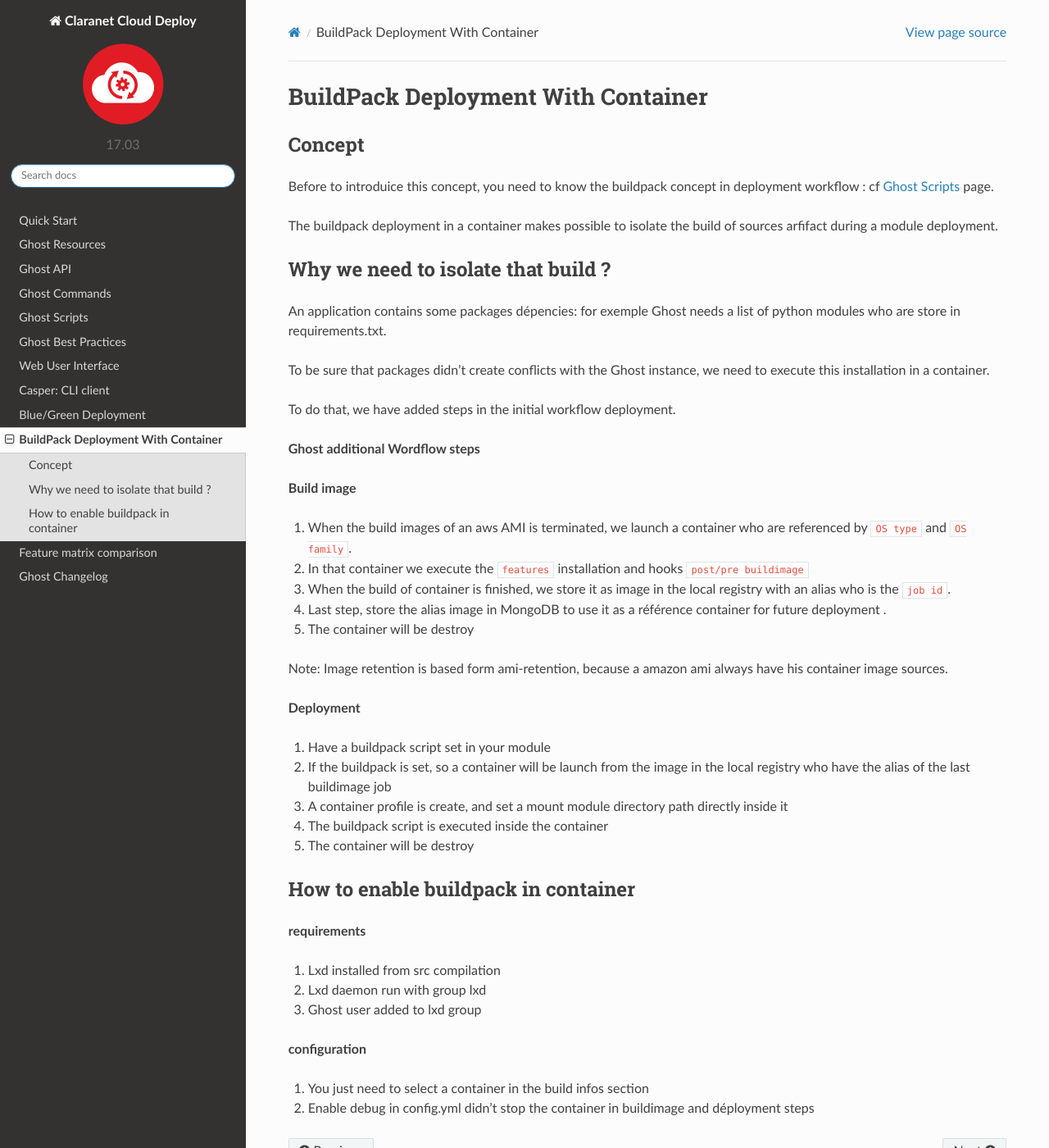
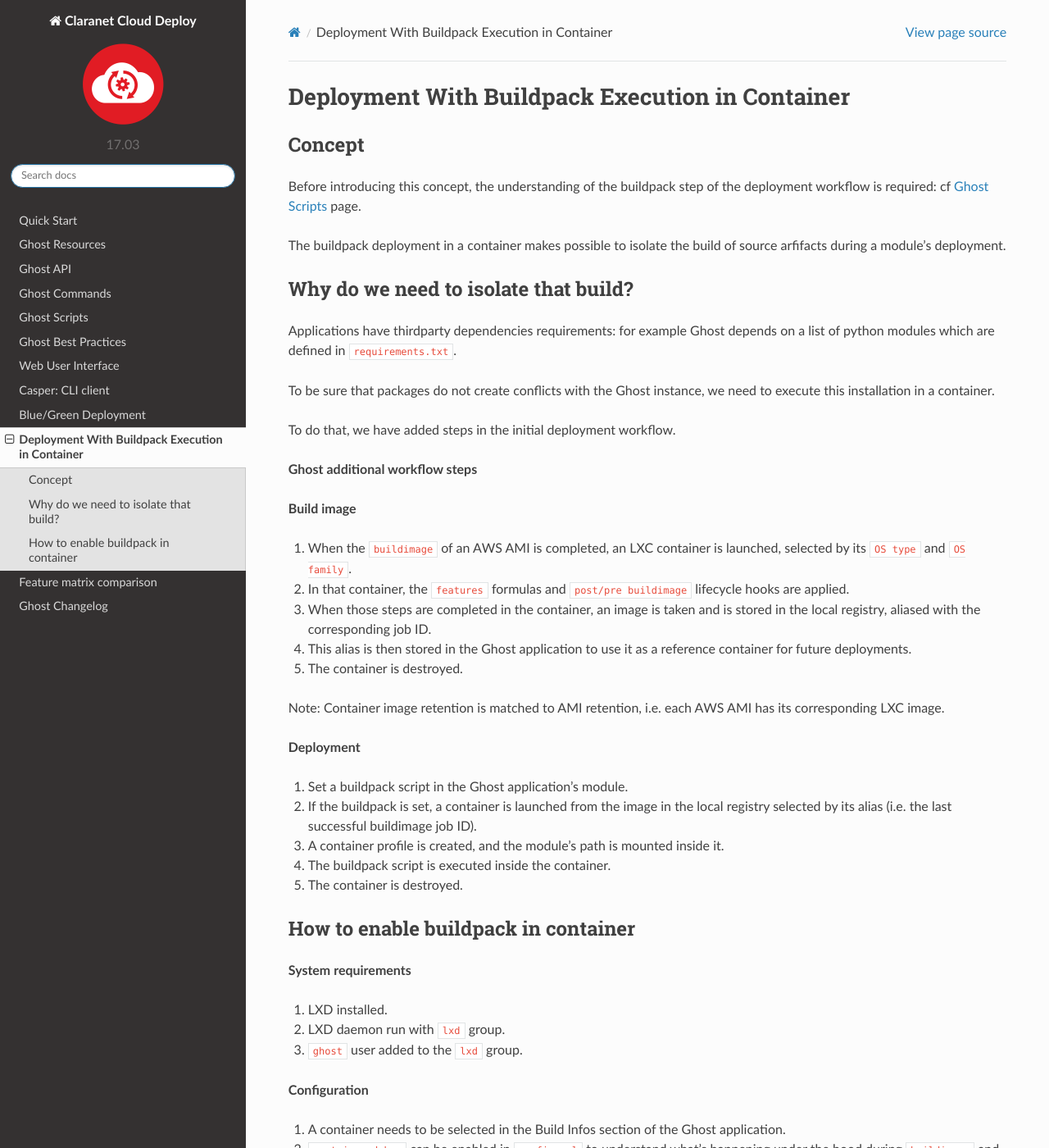
Before and after one commit to claranet/cloud-deploy-docs, a Sphinx documentation site: the page built from source/rst/container.rst, in a window 1280 px wide and 1400 px high. Shown: the whole window at 82% size. Built offline with Sphinx 7.4.7 and the Read the Docs theme 2.0.0, drawn with Linux system fonts in a browser that asks for light colours; some of the changed text lies outside the part shown.

Commit message:
GHOST-73: container.rst edited online with Bitbucket
container.rst edited online with Bitbucket

container.rst edited online with Bitbucket

container.rst edited online with Bitbucket

container.rst edited online with Bitbucket

container.rst edited online with Bitbucket

```diff
--- a/source/rst/container.rst
+++ b/source/rst/container.rst
@@ -1,9 +1,9 @@
 .. _container:
 
-.. title:: BuildPack Deployment With Container
+.. title:: Deployment With Buildpack Execution in Container
 
-BuildPack Deployment With Container
-===================================
+Deployment With Buildpack Execution in Container
+================================================
 
 .. toctree::
     :maxdepth: 2
@@ -12,51 +12,50 @@
 Concept
 *******
 
-Before to introduice this concept, you need to know the buildpack concept in deployment workflow : cf :ref:`scripts` page.
+Before introducing this concept, the understanding of the buildpack step of the deployment workflow is required: cf :ref:`scripts` page.
 
-The buildpack deployment in a container makes possible to isolate the build of sources arfifact during a module deployment.
+The buildpack deployment in a container makes possible to isolate the build of source arfifacts during a module's deployment.
 
-Why we need to isolate that build ?
-***********************************
+Why do we need to isolate that build?
+*************************************
 
-An application contains some packages dépencies: for exemple Ghost needs a list of python modules who are store in requirements.txt.
+Applications have thirdparty dependencies requirements: for example Ghost depends on a list of python modules which are defined in ``requirements.txt``.
 
-To be sure that packages didn't create conflicts with the Ghost instance, we need to execute this installation in a container.
+To be sure that packages do not create conflicts with the Ghost instance, we need to execute this installation in a container.
 
-To do that, we have added steps in the initial workflow deployment.
+To do that, we have added steps in the initial deployment workflow.
 
 
-**Ghost additional Wordflow steps**
+**Ghost additional workflow steps**
 
 **Build image**
 
+1. When the ``buildimage`` of an AWS AMI is completed, an LXC container is launched, selected by its ``OS type`` and ``OS family``.
+2. In that container, the ``features`` formulas and ``post/pre buildimage`` lifecycle hooks are applied.
+3. When those steps are completed in the container, an image is taken and is stored in the local registry, aliased with the corresponding job ID.
+4. This alias is then stored in the Ghost application to use it as a reference container for future deployments.
+5. The container is destroyed.
 
-1. When the build images of an aws AMI is terminated, we launch a container who are referenced by ``OS type`` and ``OS family``.
-2. In that container we execute the ``features`` installation and hooks ``post/pre buildimage``
-3. When the build of container is finished, we store it as image in the local registry with an alias who is the ``job id``.
-4. Last step, store the alias image in MongoDB to use it as a référence container for future deployment .
-5. The container will be destroy
-
-Note: Image retention is based form ami-retention, because a amazon ami always have his container image sources.
+Note: Container image retention is matched to AMI retention, i.e. each AWS AMI has its corresponding LXC image.
 
 **Deployment**
 
-1. Have a buildpack script set in your module
-2. If the buildpack is set, so a container will be launch from the image in the local registry who have the alias of the last buildimage job
-3. A container profile is create, and set a mount module directory path directly inside it
-4. The buildpack script is executed inside the container
-5. The container will be destroy
+1. Set a buildpack script in the Ghost application's module.
+2. If the buildpack is set, a container is launched from the image in the local registry selected by its alias (i.e. the last successful buildimage job ID).
+3. A container profile is created, and the module's path is mounted inside it.
+4. The buildpack script is executed inside the container.
+5. The container is destroyed.
 
 How to enable buildpack in container
 ************************************
 
-**requirements**
+**System requirements**
 
-1. Lxd installed from src compilation
-2. Lxd daemon run with group lxd
-3. Ghost user added to lxd group
+1. LXD installed.
+2. LXD daemon run with ``lxd`` group.
+3. ``ghost`` user added to the ``lxd`` group.
 
-**configuration**
+**Configuration**
 
-1. You just need to select a container in the build infos section
-2. Enable debug in config.yml didn't stop the container in buildimage and déployment steps
+1. A container needs to be selected in the Build Infos section of the Ghost application.
+2. ``container_debug`` can be enabled in ``config.yml`` to understand what's happening under the hood during ``buildimage`` and ``deployment`` steps (containers are not terminated).
```
